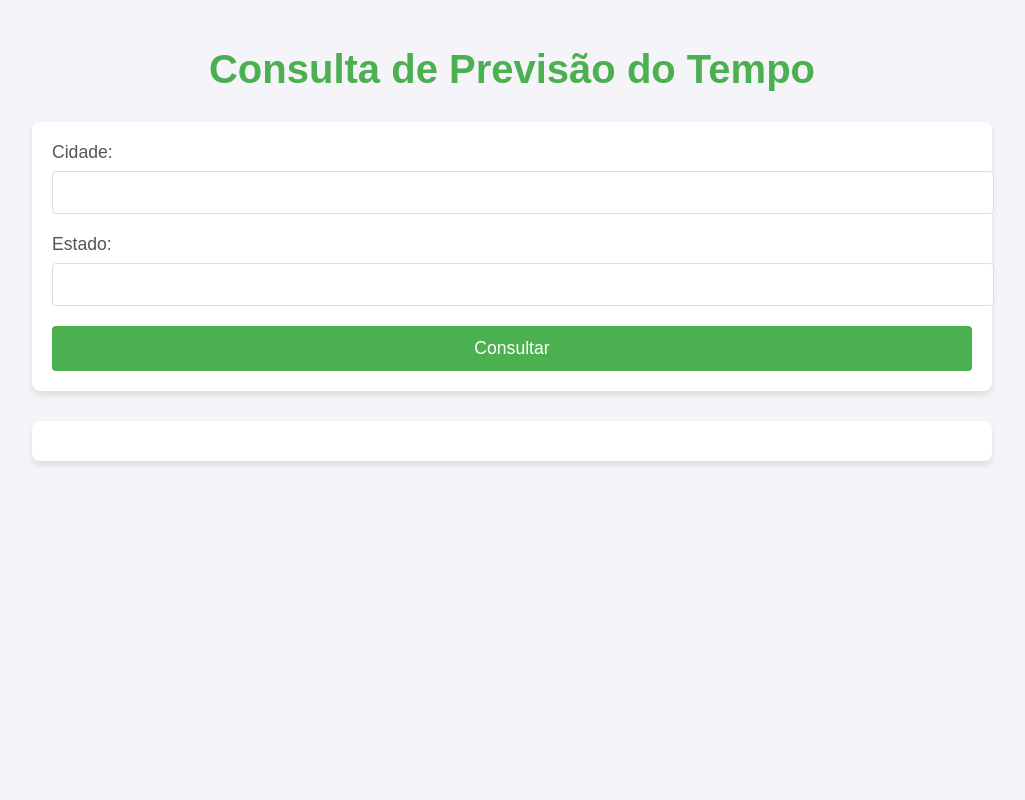
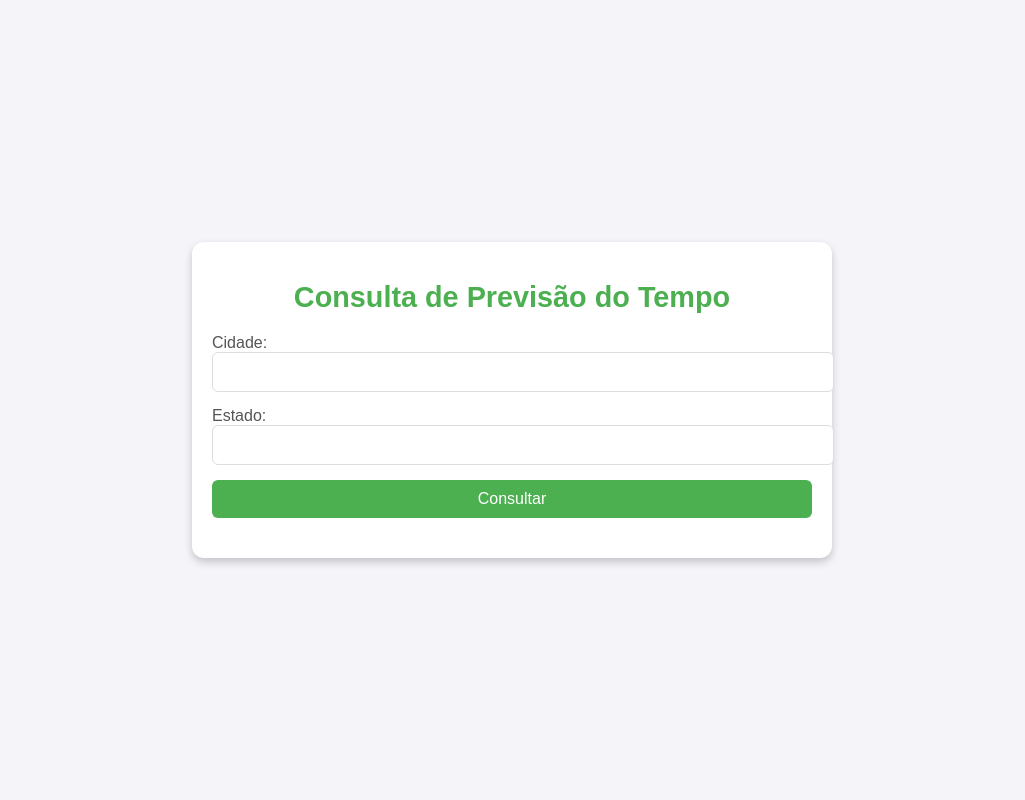
Before and after one commit to mateuspadilha166/previsaoTempo, a PHP site: page /Front/index.php in a window 1280 px wide. Shown: the whole page, without its empty margins (128-1153 px from the left). Run offline with PHP 8.4, Linux system fonts and the light colour scheme.

Commit message:
atualizado:style.css + integração com banco de dados

```diff
--- a/Front/style.css
+++ b/Front/style.css
@@ -1,66 +1,63 @@
+/* Estilos globais */
 body {
     font-family: 'Arial', sans-serif;
     margin: 0;
     padding: 0;
     background-color: #f4f4f9;
     color: #333;
+    display: flex;
+    justify-content: center;
+    align-items: center;
+    height: 100vh;
 }
 
+/* Container principal */
 .container {
-    max-width: 960px;
-    margin: 0 auto;
+    width: 600px; /* Aumentado para comportar mais resultados lado a lado */
+    background-color: #fff;
+    border-radius: 12px;
+    box-shadow: 0 4px 8px rgba(0, 0, 0, 0.2);
     padding: 20px;
+    text-align: center;
 }
 
 /* Cabeçalho */
-header {
-    text-align: center;
-    margin-bottom: 30px;
-}
-
 header h1 {
-    font-size: 2.5em;
+    font-size: 1.8em;
     color: #4CAF50;
     font-weight: bold;
+    margin-bottom: 20px;
 }
 
 /* Formulário de consulta */
-.consulta {
-    background-color: #fff;
-    padding: 20px;
-    box-shadow: 0 4px 6px rgba(0, 0, 0, 0.1);
-    margin-bottom: 30px;
-    border-radius: 8px;
-}
-
 .consulta .form-group {
-    margin-bottom: 20px;
+    margin-bottom: 15px;
+    text-align: left;
 }
 
 .consulta label {
-    display: block;
-    font-size: 1.1em;
-    margin-bottom: 8px;
+    font-size: 1em;
     color: #555;
 }
 
 .consulta input[type="text"] {
     width: 100%;
     padding: 10px;
-    font-size: 1.1em;
+    font-size: 1em;
     border: 1px solid #ddd;
-    border-radius: 4px;
+    border-radius: 6px;
 }
 
 .consulta button {
     background-color: #4CAF50;
     color: white;
-    padding: 12px 20px;
+    padding: 10px;
     border: none;
-    border-radius: 4px;
+    border-radius: 6px;
     cursor: pointer;
-    font-size: 1.1em;
+    font-size: 1em;
     width: 100%;
+    transition: background-color 0.3s;
 }
 
 .consulta button:hover {
@@ -69,28 +66,38 @@ header h1 {
 
 /* Resultados da pesquisa */
 .resultados {
-    background-color: #fff;
-    padding: 20px;
-    box-shadow: 0 4px 6px rgba(0, 0, 0, 0.1);
-    border-radius: 8px;
+    display: flex;
+    flex-wrap: wrap; /* Permite quebrar linha se necessário */
+    gap: 15px; /* Espaçamento entre os blocos */
+    margin-top: 20px;
+    justify-content: space-around; /* Distribui os blocos igualmente */
+}
+
+.resultados .previsao {
+    flex: 0 1 calc(45% - 15px); /* Ajusta largura para caber lado a lado */
+    box-sizing: border-box;
+    background-color: #f9f9f9;
+    padding: 15px;
+    border: 1px solid #ddd;
+    border-radius: 6px;
+    text-align: left;
+    box-shadow: 0 2px 4px rgba(0, 0, 0, 0.1);
 }
 
 .resultados h2 {
-    font-size: 1.8em;
+    font-size: 1.2em;
+    margin-bottom: 10px;
     color: #333;
 }
 
 .resultados p {
-    font-size: 1.2em;
-    line-height: 1.6;
+    font-size: 0.9em;
+    margin: 5px 0;
 }
 
-.resultados .previsao {
-    margin-bottom: 15px;
-}
-
+/* Mensagens de erro */
 .erro {
     color: red;
-    font-size: 1.1em;
+    font-size: 1em;
     font-weight: bold;
 }
--- a/app/WebServes/OpenWeatherMap.php
+++ b/app/WebServes/OpenWeatherMap.php
@@ -1,5 +1,5 @@
 <?php
-
+//
 namespace App\WebServes;
 
 class OpenWeatherMap
```
Also changed, not shown: README.md.
